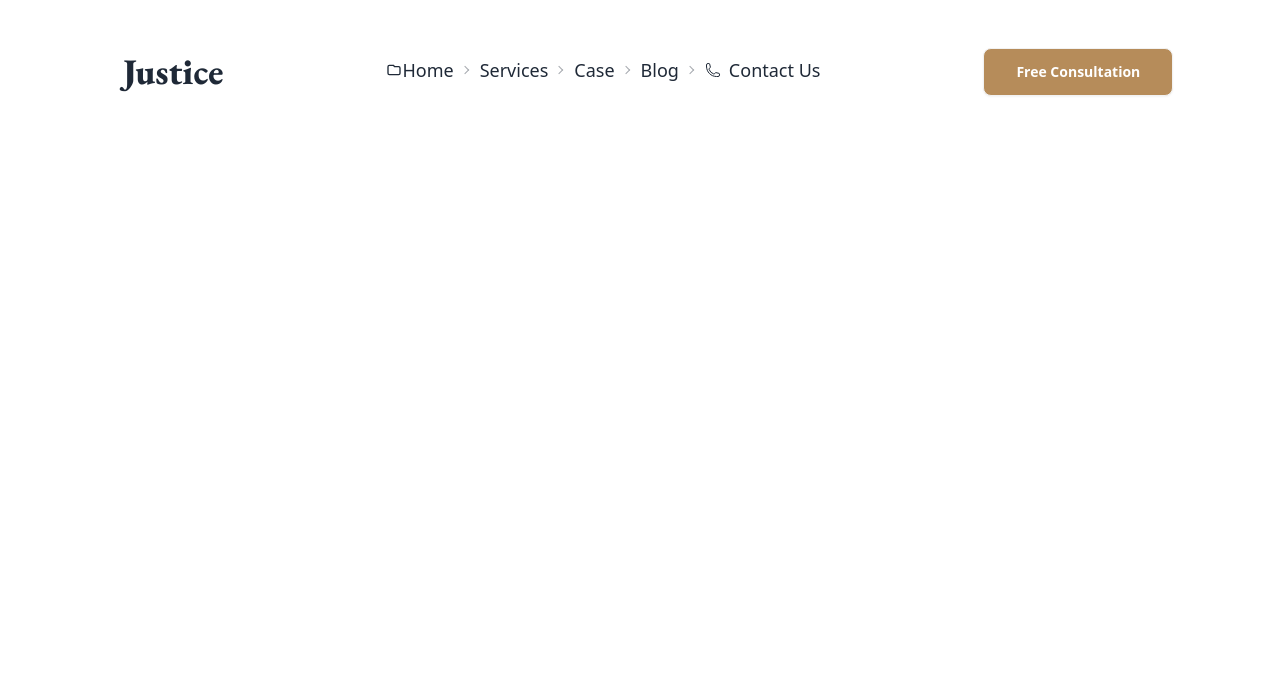
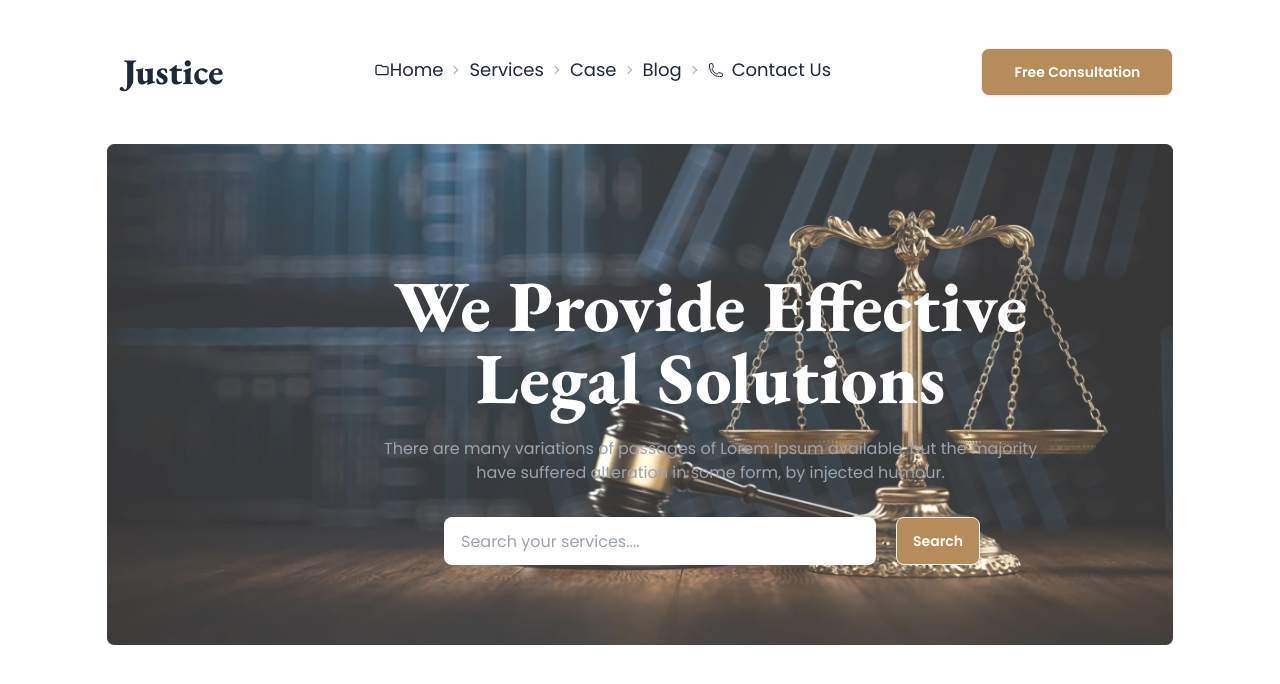
Before and after one commit to tanvir-hasan-code/legal-solution-web, a plain HTML site: page index.html in a window 1280 px wide. Drawn offline with nearby package versions, Linux system fonts and the light colour scheme.

Commit message:
Add Banner section

```diff
--- a/index.html
+++ b/index.html
@@ -34,7 +34,7 @@
       }
     </style>
   </head>
-  <body>
+  <body class="poppins-regular">
     <!-- header section start -->
      <header>
         <!-- navigation secton start -->
@@ -96,12 +96,30 @@
              <a class="md:flex hidden" href="#"><button class="btn bg-[#B68C5A] px-8 text-white font-semibold ">Free Consultation</button></a>
              <!-- hamber icon -->
              <div class="md:hidden flex items-center">
-                <svg xmlns="http://www.w3.org/2000/svg" fill="none" viewBox="0 0 24 24" stroke-width="1.5" stroke="currentColor" class="size-10 text-[#B68C5A]">
-                    <path stroke-linecap="round" stroke-linejoin="round" d="M3.75 6.75h16.5M3.75 12h16.5m-16.5 5.25h16.5" />
-                  </svg>
+                <a href="#">
+                    <svg xmlns="http://www.w3.org/2000/svg" fill="none" viewBox="0 0 24 24" stroke-width="1.5" stroke="currentColor" class="size-10 text-[#B68C5A]">
+                        <path stroke-linecap="round" stroke-linejoin="round" d="M3.75 6.75h16.5M3.75 12h16.5m-16.5 5.25h16.5" />
+                      </svg>
+                </a>
              </div>
          </nav>
         <!-- navigation secton closed -->
+         <!-- Banner section start -->
+          <section class="px-4 md:px-0 md:w-10/12 mx-auto">
+            <div class="mt-6 md:mt-12 relative">
+                <img class="w-full opacity-80" src="images/banner.png" alt="Banner-Image">
+                <!-- banner-text section -->
+                <div class="absolute md:top-[25%] top-5 left-7 md:left-[26%]">
+                    <h1 class="font-extrabold md:text-7xl text-center eb-font text-white">We Provide Effective <br> Legal Solutions</h1>
+                    <p class="md:text-[1rem] text-[.5rem] text-center text-gray-400 md:mt-6">There are many variations of passages of Lorem Ipsum available, but the majority <br> have suffered alteration in some form, by injected humour.</p>
+                    <span class="inline flex gap-5 max-w-xl items-center md:px-5 md:mt-8 ml-10   mx-auto">
+                        <input class="input w-36 h-6 md:h-12 pl md:w-full" type="text" name="text" placeholder="Search your services....">
+                    <a href="#"><button class="bg-[#B68C5A]  btn text-white font-semibold">Search</button></a>
+                    </span>
+                </div>
+            </div>
+          </section>
+         <!-- Banner section closed -->
      </header>
     <!-- header section Closed -->
   </body>
```
